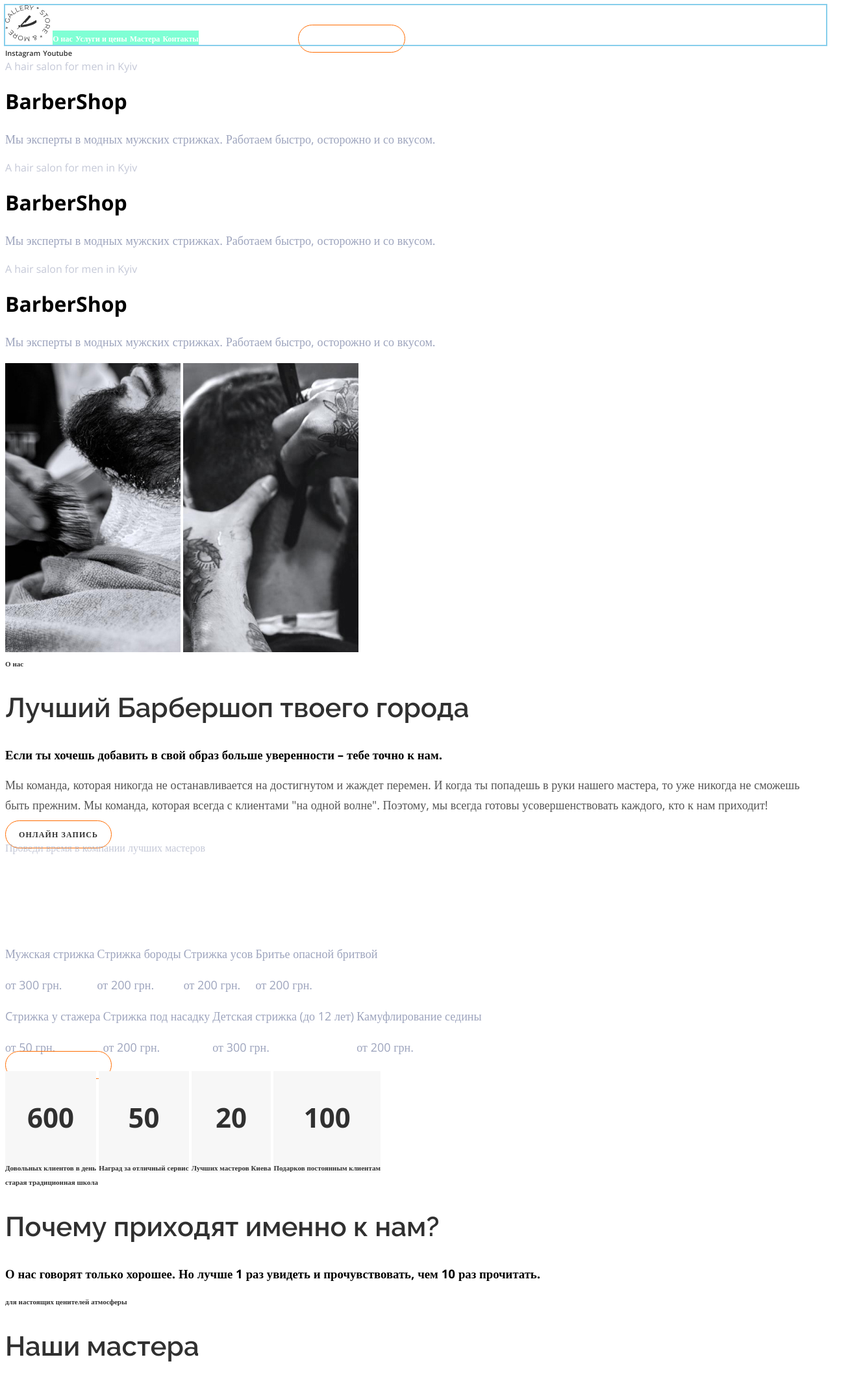
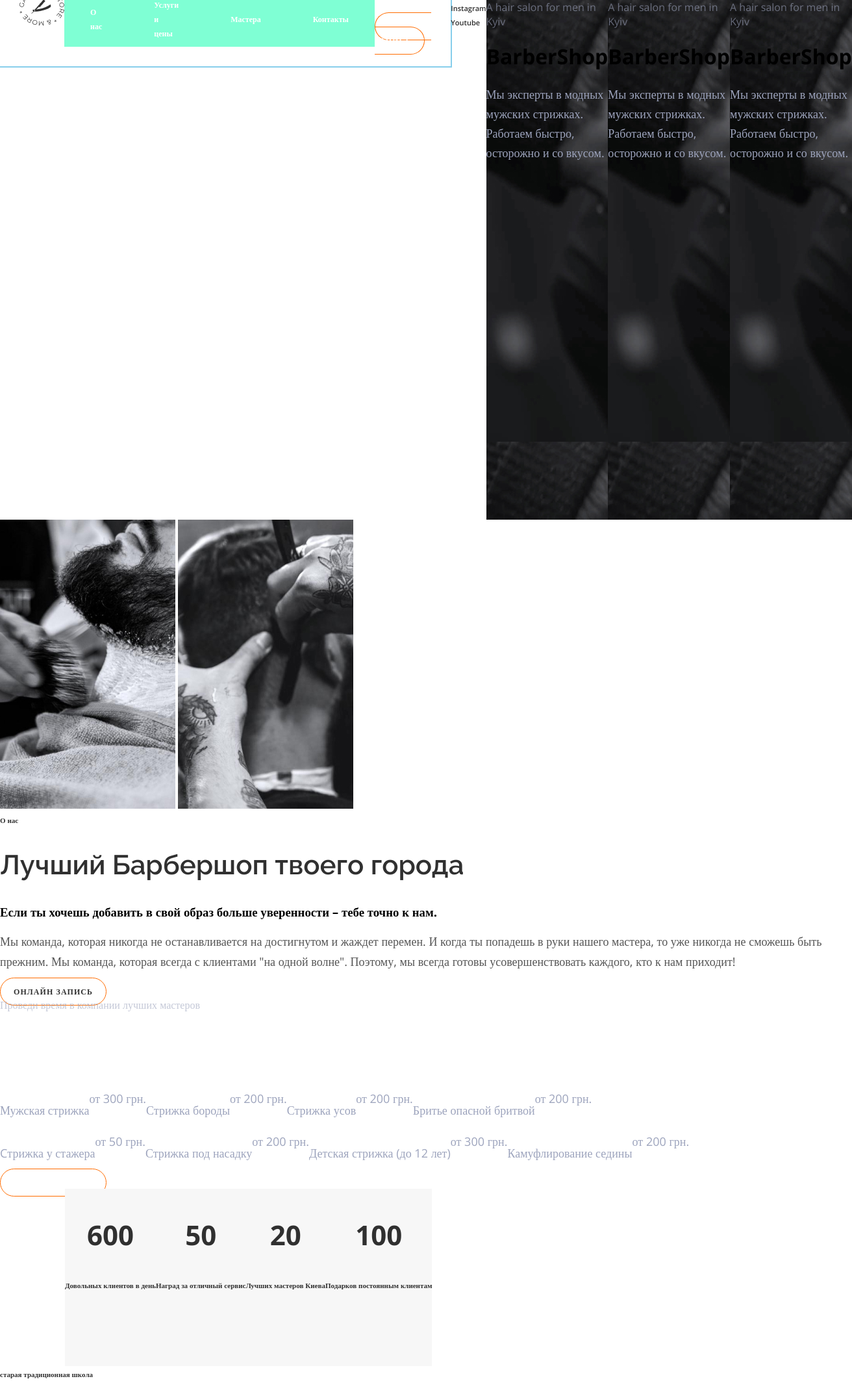
Before and after one commit to NikitaHolovan/Barber-shop-practice, a plain HTML site: page index.html in a window 1280 px wide. Shown: the top 2126 px of the page at 65% size, 1312 px wide, since content can reach past the window. Drawn offline with nearby package versions, Linux system fonts and the light colour scheme.

Commit message:
куча ошибок

```diff
--- a/css/style.css
+++ b/css/style.css
@@ -9,6 +9,7 @@
 }
 body {
   font-family: "Open Sans";
+  margin: 0;
 }
 
 ul {
@@ -51,10 +52,33 @@ h2.section-title.lighten {
   line-height: 30px;
 }
 
+.header {
+  width: 100%;
+  height: 100vh;
+  display: flex;
+}
 /* Navbar Styles here*/
+
+.nav-holder {
+  display: flex;
+  height: 56px;
+  align-items: center;
+}
 
 nav.navbar {
   outline: 2px solid skyblue;
+  padding-top: 30px;
+  display: flex;
+  justify-content: space-between;
+  width: 100%;
+  padding: 30px;
+  box-sizing: border-box;
+}
+
+.logo-img {
+  width: 68px;
+  height: 56px;
+  margin: 0 32px;
 }
 
 nav.navbar .btn-box {
@@ -67,10 +91,12 @@ nav.navbar .btn-box {
 
 .nav-links {
   background-color: aquamarine;
-  display: inline-block;
+  display: flex;
+  align-items: center;
 }
 .nav-links li {
   display: inline-block;
+  margin: 0px 40px;
 }
 a.nav-link {
   color: #ffffff;
@@ -117,21 +143,37 @@ p.section-description {
   color: var(--text-primary);
 }
 
+/*SLIDER*/
+
+.slider {
+  background-image: url(../images/slider/Slider\ img\ 1.jpg);
+}
+
+.sidebar {
+  width: calc;
+}
 /* Price Styles*/
 
 .price-list {
-  display: inline-block;
+  display: flex;
 }
-
+.price-item {
+  display: flex;
+  justify-content: space-between;
+}
 .price-item,
 .price-item span {
-  display: inline-block;
+  display: flex;
   font-size: 18px;
   line-height: 30px;
   color: var(--text-secondary);
 }
 
 /* Why us styles here*/
+.number-container {
+  display: flex;
+  flex-wrap: wrap;
+}
 
 .number-box {
   background: #f7f7f7;
@@ -149,10 +191,19 @@ p.section-description {
   text-align: center;
 }
 
+.number-container {
+  display: flex;
+  flex-wrap: wrap;
+  width: 48%;
+  padding: 0 100px;
+}
+
 .number-box span {
   font-style: normal;
   font-size: 11px;
   line-height: 15px;
+  height: 132px;
+  margin-top: 30px;
 }
 
 /* Masters styles here */
--- a/index.html
+++ b/index.html
@@ -16,6 +16,7 @@
   <body>
     <header class="header">
       <!--Navbar-->
+      <div class="nav-holder">
         <nav class="navbar">
           <img
             src="./images/Vector.png"
@@ -37,6 +38,7 @@
             <a href="#footer" class="primary-btn">Онлайн-запись</a>
           </div>
         </nav>
+      </div>
       <aside class="sidebar">
         <div class="social-box">
           <a href="#" class="social-link">Instagram</a>
@@ -152,7 +154,7 @@
         </div>
         <a href="#footer" class="primary-btn">Онлайн запись</a>
       </section>
-      <section class="section-box" id="">
+      <section class="section-box why-us_section" id="">
         <div class="number-container">
           <div class="number-box">
             <p>600</p>
```
Also changed, not shown: images/slider/Slider img 1.jpg (added), images/slider/Slider img 2.jpg (added), images/slider/Slider img 3.jpg (added). Lines whose indentation alone changed are shown as unchanged.
